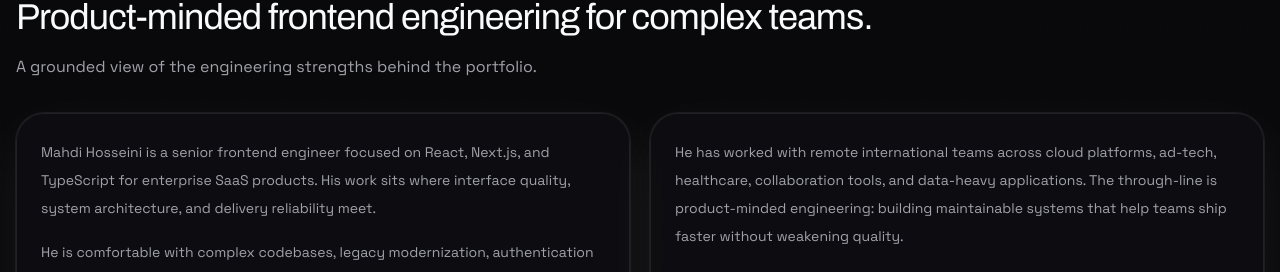
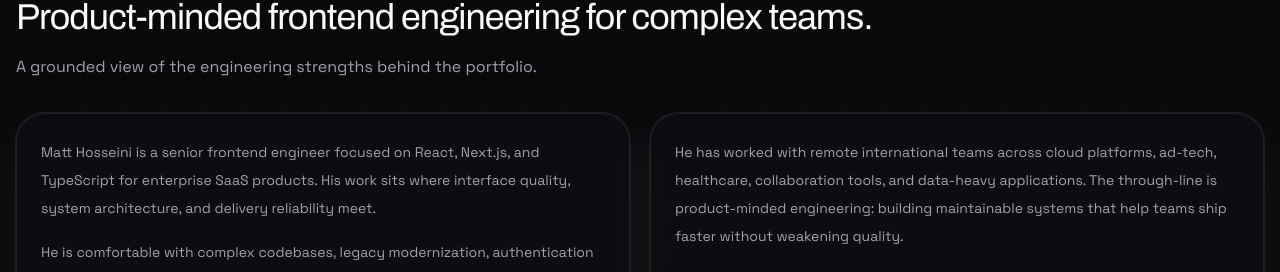
Before and after one commit to s-mahdi/mahdi-hosseini-portfolio, a Next.js app: page / in a window 1280 px wide. Shown: the part 4797-5069 px from the top of the page. Built offline with nearby package versions, Linux system fonts and the light colour scheme.

Commit message:
fix: update name to Matt Hosseini in about section

```diff
--- a/src/app/page.tsx
+++ b/src/app/page.tsx
@@ -164,7 +164,7 @@
               <Card className="p-6">
                 <div className="space-y-4 text-sm leading-7 text-muted-foreground">
                   <p>
-                    Mahdi Hosseini is a senior frontend engineer focused on React,
+                    Matt Hosseini is a senior frontend engineer focused on React,
                     Next.js, and TypeScript for enterprise SaaS products. His work
                     sits where interface quality, system architecture, and delivery
                     reliability meet.
```
